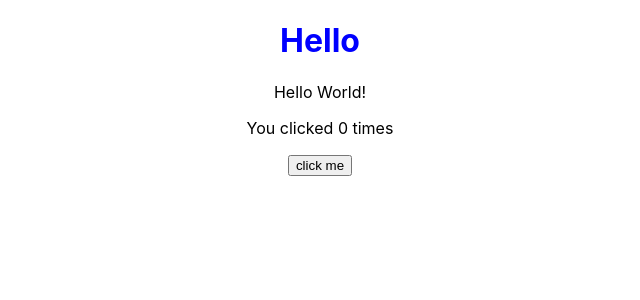
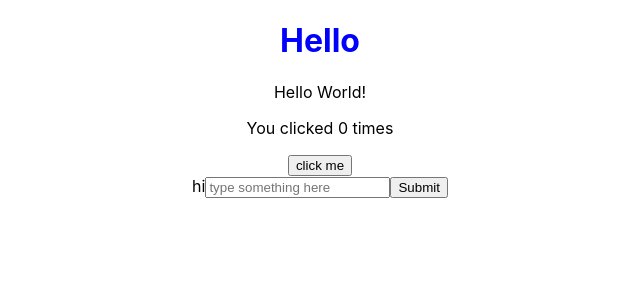
Before and after one commit to dwy6626/lidemy-fe302, a React (Create React App) app: page / in a window 1280 px wide. Shown: the top 300 px of the page, without its empty margins (320-960 px from the left). Built offline with nearby package versions, Linux system fonts and the light colour scheme.

Commit message:
own hook and memo

```diff
--- a/src/App.js
+++ b/src/App.js
@@ -1,5 +1,6 @@
 import './App.css';
 import React from 'react'
+import useInput from './useInput';
 
 const TitleStyle = {
   color: 'blue',
@@ -9,6 +10,13 @@ const TitleStyle = {
 function Title() {
   return <h1 style={TitleStyle}>Hello</h1>
 }
+
+function Label({text}) {
+  console.log('render label')
+  return <label>{text}</label>
+}
+
+const MemoLabel = React.memo(Label)
 
 function updateCountToStorage(count) {
   window.localStorage.setItem('count', JSON.stringify(count))
@@ -34,12 +42,42 @@ function Counter() {
   )
 }
 
+const redStyle = { color: 'red' }
+const blueStyle = { color: 'blue' }
+
+function Input() {
+  const { value, handleChange } = useInput()
+  const handleSubmit = () => {
+    alert(value)
+  }
+
+  const changeColor = value && value.length > 3
+  const s = React.useMemo(() => {
+    console.log('run memo')
+    return changeColor ? redStyle : blueStyle
+  }, [changeColor])
+
+  return (
+    <div>
+      <MemoLabel text="hi"/>
+      <input
+      style={s}
+      type="text"
+      placeholder="type something here"
+      onChange={handleChange}
+      value={value}/>
+      <input type="submit" value="Submit" onClick={handleSubmit} />
+    </div>
+  )
+}
+
 function App() {
   return (
     <div className="App">
       <Title />
       Hello World!
       <Counter/>
+      <Input/>
     </div>
   );
 }
--- /dev/null
+++ b/src/useInput.js
@@ -0,0 +1,7 @@
+import { useState } from "react";
+
+export default function useInput() {
+    const [value, setValue] = useState('');
+    const handleChange = e => { setValue(e.target.value) }
+    return { value, setValue, handleChange }
+}
```
